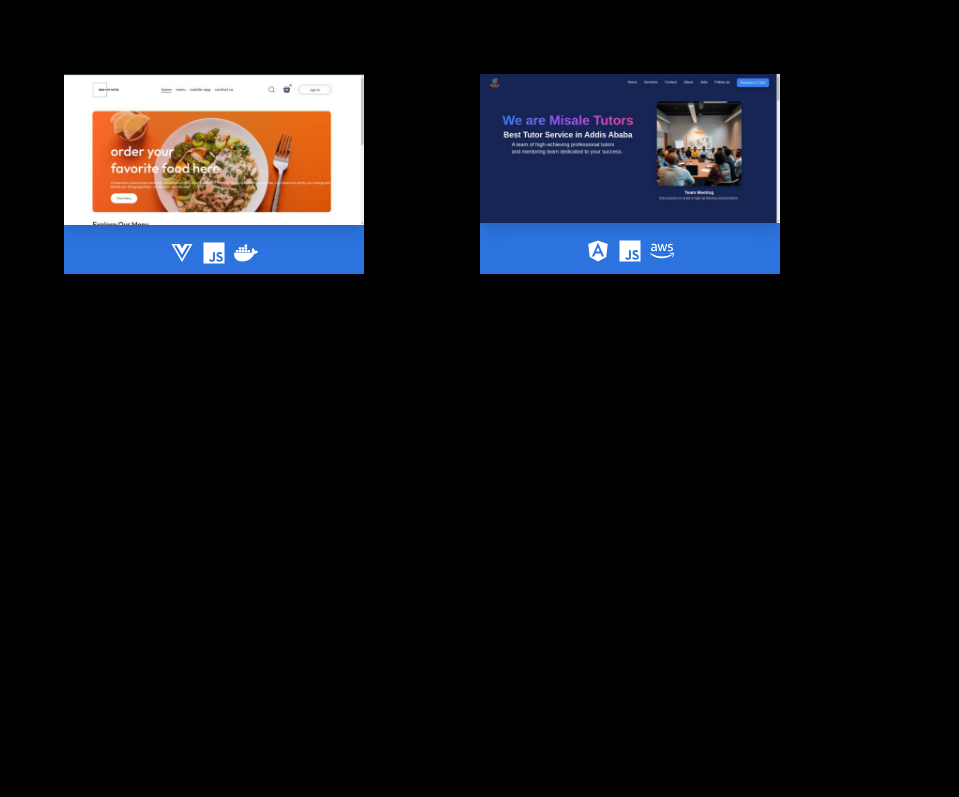
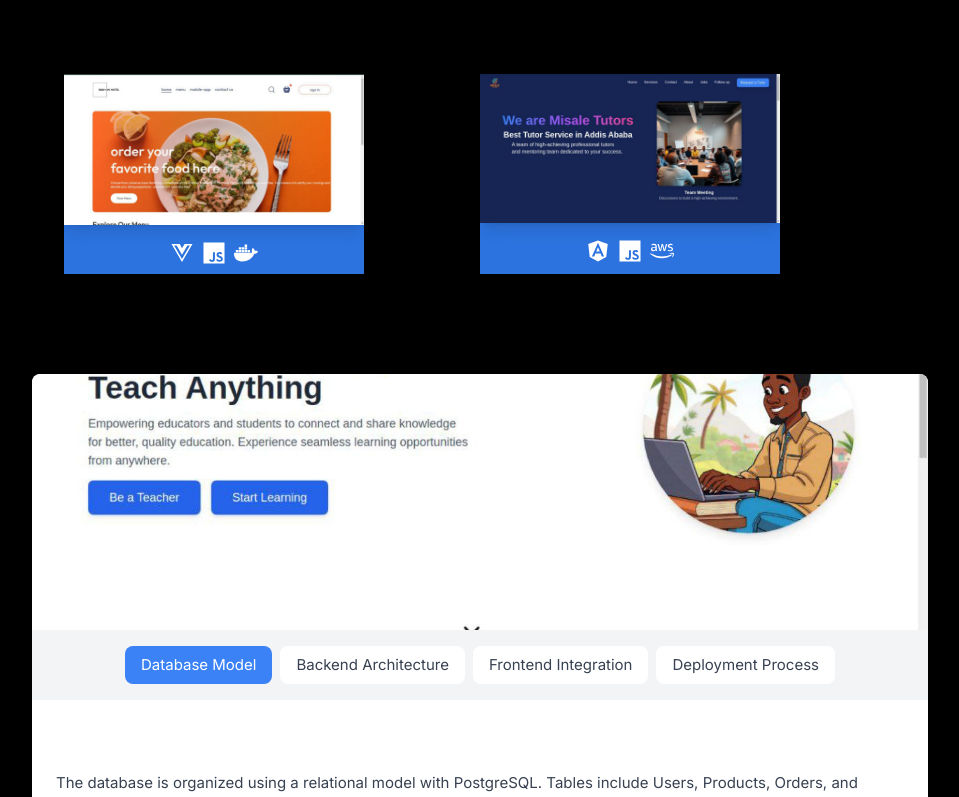
Before and after one commit to BereketMengaw/Portfolio, a Next.js app: page / in a window 1280 px wide. Shown: the part 2000-2797 px from the top of the page, without its empty margins (160-1119 px from the left). Before the commit the page ends 2374 px from the top, so only its background shows below. Built offline with nearby package versions, Linux system fonts and the light colour scheme.

Commit message:
dagu learn project secion is added

```diff
--- a/app/page.tsx
+++ b/app/page.tsx
@@ -3,6 +3,7 @@
 import About from "../components/About";
 import Skills from "../components/Skills";
 import Projects from "../components/Projects";
+import DaguLearn from "../components/DaguLearn";
 
 export default function Home() {
   return (
@@ -12,6 +13,7 @@
       <About />
       <Skills />
       <Projects />
+      <DaguLearn />
     </div>
   );
 }
--- a/components/DaguLearn.js
+++ b/components/DaguLearn.js
@@ -0,0 +1,85 @@
+"use client";
+
+import React, { useState } from "react";
+import Image from "next/image";
+import myimg from "../pubilc/assets/img/projectTwo.jpg";
+
+const ProjectDetails = () => {
+  const [activeSection, setActiveSection] = useState("database");
+
+  // Hardcoded project details
+  const project = {
+    title: "E-Commerce Website",
+    image: { myimg }, // Replace with your image path
+    databaseDetails:
+      "The database is organized using a relational model with PostgreSQL. Tables include Users, Products, Orders, and Reviews. Relationships are managed using foreign keys.",
+    backendDetails:
+      "The backend is built with Node.js and Express. It includes RESTful APIs for user authentication, product management, and order processing.",
+    frontendDetails:
+      "The frontend is developed using React and Next.js. It features a responsive design, state management with Redux, and integration with the backend APIs.",
+    deploymentDetails:
+      "The application is deployed on AWS using EC2 for the backend, S3 for static assets, and RDS for the database. CI/CD is managed with GitHub Actions.",
+  };
+
+  // Define the content for each section
+  const sections = {
+    database: {
+      title: "Database Model",
+      content: project.databaseDetails,
+    },
+    backend: {
+      title: "Backend Architecture",
+      content: project.backendDetails,
+    },
+    frontend: {
+      title: "Frontend Integration",
+      content: project.frontendDetails,
+    },
+    deployment: {
+      title: "Deployment Process",
+      content: project.deploymentDetails,
+    },
+  };
+
+  return (
+    <div className="max-w-4xl mx-auto bg-white rounded-lg shadow-lg overflow-hidden">
+      {/* Project Photo */}
+      <div className="relative h-64">
+        <Image
+          src={myimg}
+          alt={project.title}
+          layout="fill"
+          objectFit="cover"
+          className="rounded-t-lg"
+        />
+      </div>
+
+      {/* Buttons for Sections */}
+      <div className="flex flex-wrap justify-center gap-2 p-4 bg-gray-100">
+        {Object.keys(sections).map((key) => (
+          <button
+            key={key}
+            onClick={() => setActiveSection(key)}
+            className={`px-4 py-2 rounded-lg transition-all ${
+              activeSection === key
+                ? "bg-blue-500 text-white"
+                : "bg-white text-gray-700 hover:bg-gray-200"
+            }`}
+          >
+            {sections[key].title}
+          </button>
+        ))}
+      </div>
+
+      {/* Display Active Section Content */}
+      <div className="p-6">
+        <h2 className="text-2xl font-bold mb-4">
+          {sections[activeSection].title}
+        </h2>
+        <p className="text-gray-700">{sections[activeSection].content}</p>
+      </div>
+    </div>
+  );
+};
+
+export default ProjectDetails;
--- a/components/Header.js
+++ b/components/Header.js
@@ -1,7 +1,9 @@
 "use client";
 
 import React, { useState } from "react";
+import Image from "next/image";
 import { X, Menu } from "lucide-react";
+import myImg from "../pubilc/assets/img/heroOne.png";
 
 const Header = () => {
   const [isMenuOpen, setIsMenuOpen] = useState(false);
@@ -12,9 +14,15 @@
 
   return (
     <header className="fixed top-0 left-0 w-full z-50 transparet">
-      <nav className="flex justify-between items-center h-16 px-6 text-white">
+      <nav className="flex justify-between items-center h-16 mt-3 px-6 text-white">
         <a href="#" className="text-second-color font-semibold text-xl">
-          Bereket M.
+          <Image
+            src={myImg}
+            alt="My Image"
+            width={50} // Adjust width for smaller image size
+            height={50} // Adjust height for smaller image size
+            className=" moving-circle shadow-lg" // Rounded shape with shadow
+          />
         </a>
 
         {/* ✅ Desktop Navigation */}
--- a/components/Projects.js
+++ b/components/Projects.js
@@ -68,7 +68,7 @@
         My Projects
       </h1>
       {/* First Row */}
-      <div className="flex flex-row">
+      <div className="flex flex-row md:mx-20">
         {cardsData.slice(0, 3).map((card, index) => (
           <Card
             key={index}
```
